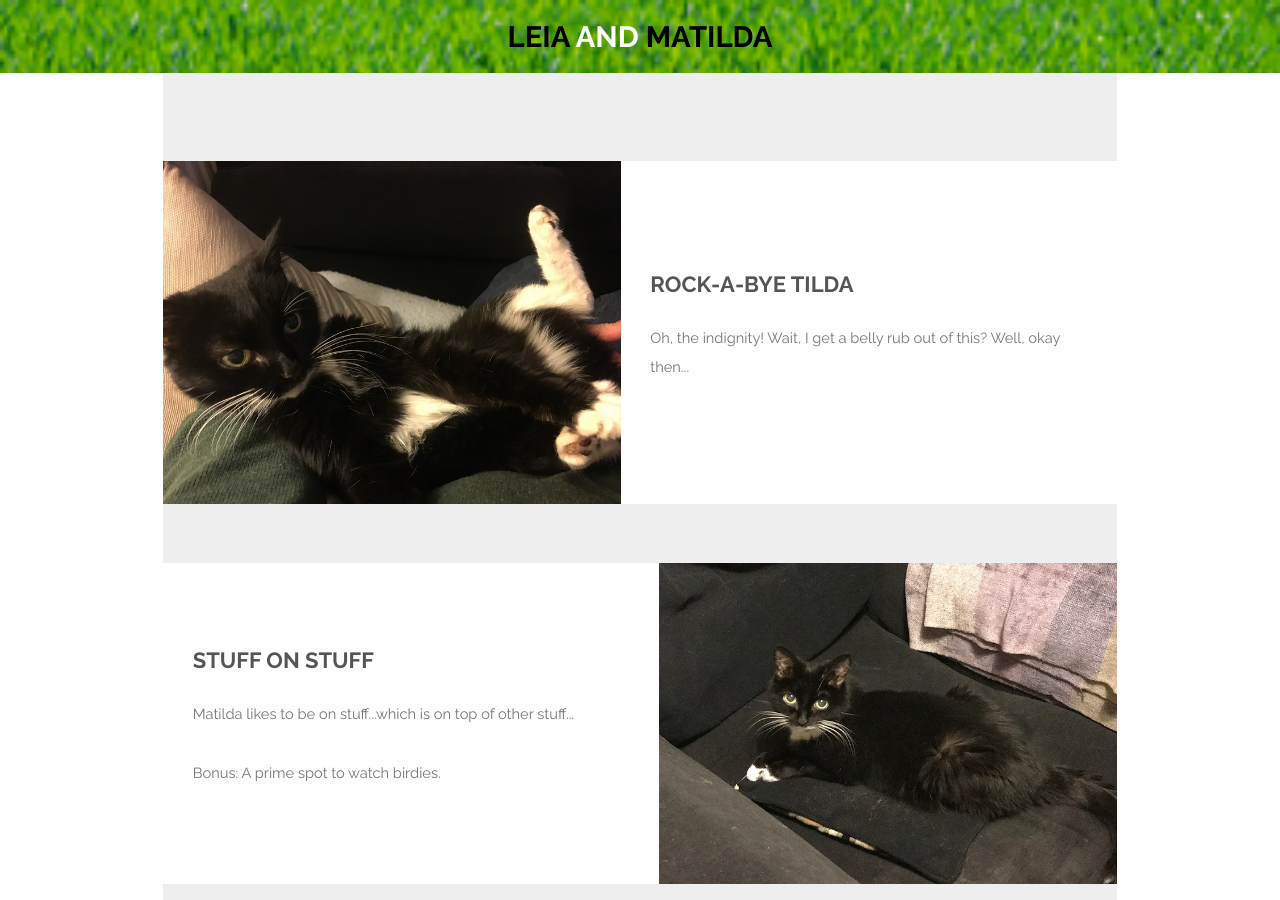
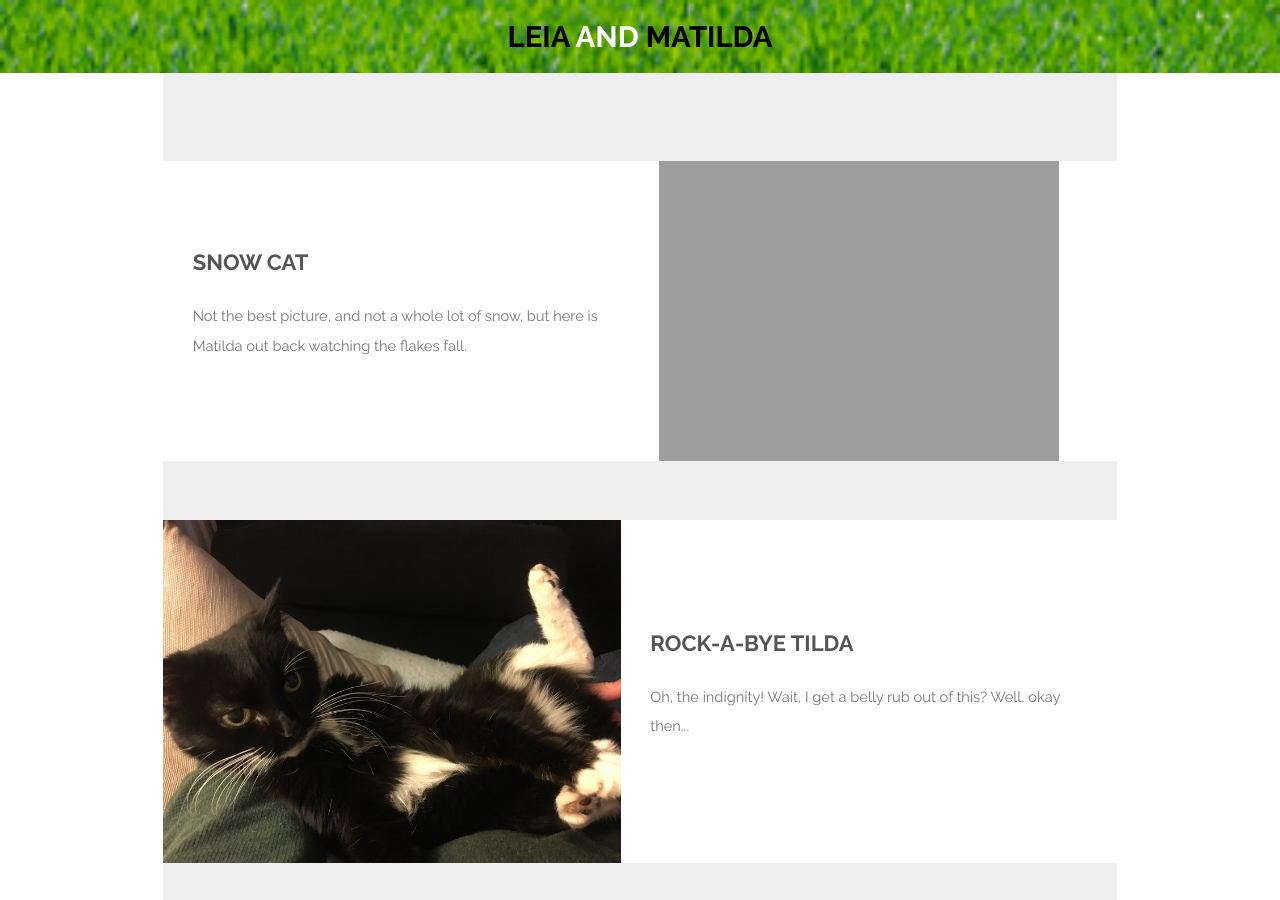
Before and after one commit to jaypalexa/leia-and-matilda, a Jekyll site: the page built from index.md, in a window 1280 px wide and 900 px high. Built offline with Jekyll 4.4.1, drawn with Linux system fonts in a browser that asks for light colours.

Commit message:
"Snow Cat" post.

```diff
--- a/index.md
+++ b/index.md
@@ -6,6 +6,13 @@ description: A photo essay by Leia and Matilda
 ---
 <section id="one" class="wrapper style1">
   <div class="inner">
+    <article class="feature right">
+      <span class="image"><a href="{{ site.url }}{{ site.baseurl }}/assets/images/20180226_1816_matilda.jpg"><img src="{{ site.url }}{{ site.baseurl }}/assets/images/20180226_1816_matilda_matilda.jpg" /></a></span>
+      <div class="content">
+        <h2>Snow Cat</h2>
+        <p>Not the best picture, and not a whole lot of snow, but here is Matilda out back watching the flakes fall.</p>
+      </div>
+    </article>
     <article class="feature left">
       <span class="image"><a href="{{ site.url }}{{ site.baseurl }}/assets/images/20180103_2014_matilda.jpg"><img src="{{ site.url }}{{ site.baseurl }}/assets/images/20180103_2014_matilda.jpg" /></a></span>
       <div class="content">
```
Also changed, not shown: assets/images/20180226_1816_matilda.jpg (added).
